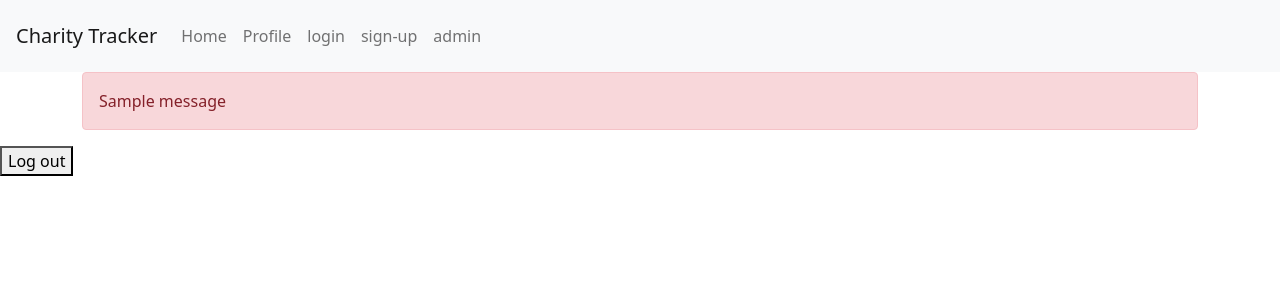
After one commit to alexthegreat194/charity-tracker, a Flask app: page /profile in a window 1280 px wide. The commit adds this page. Shown: the top 300 px of the page. Run offline with Flask 2, Linux system fonts and the light colour scheme; the visitor is signed in with stand-in values (Sample User, id 1); one stand-in notice (Sample message) is shown.

Commit message:
added alerts and changed log in session handleing

```diff
--- a/app.py
+++ b/app.py
@@ -1,4 +1,5 @@
-from flask import Flask, render_template, url_for, redirect, session, request
+from flask import Flask, render_template, url_for, redirect, session, request, get_flashed_messages
+from flask.helpers import flash
 from pymongo import MongoClient
 import datetime
 
@@ -12,9 +13,21 @@ users = db.users
 @app.route('/')
 def index():
     name = session.get("name")
-    if name == None:
-        name = "[pls login]"
     return render_template("index.html", name=name)
+
+@app.route('/profile')
+def profile():
+    name = session.get("name")
+    if name != None:
+        return render_template("profile.html")
+    else:
+        return redirect(url_for("login"))
+
+@app.route('/logout')
+def logout():
+    session["name"] = None
+    session["username"] = None
+    return redirect(url_for("login"))
 
 @app.route('/login')
 def login():
@@ -33,6 +46,7 @@ def login_form():
         return redirect(url_for("index"))
     else:
         print("Not Found")
+        flash("User Not Found")
         return redirect(url_for("login"))
 
 @app.route('/signup')
--- a/templates/base.html
+++ b/templates/base.html
@@ -13,6 +13,8 @@
     </head>
     <body>
         {% include 'partials/navbar.html' %}
+        {% include 'partials/flashes.html' %}
+
         {% block content %}
         {% endblock  %}
     </body>
--- a/templates/index.html
+++ b/templates/index.html
@@ -1,7 +1,11 @@
 {% extends 'base.html' %}
 
 {% block content %}
+    {% if name == None %}
+    <h1>Pls login</h1>
+    {% else %}
     <h1>Hello {{name}}</h1>
+    {% endif %}
 
     {% for user in users %}
         <h1>name: {{ user.name }}</h1>
--- /dev/null
+++ b/templates/partials/flashes.html
@@ -0,0 +1,11 @@
+{% with messages = get_flashed_messages() %}
+    {% if messages %}
+        {% for message in messages %}
+            <div class="container">
+                <div class="alert alert-danger" role="alert">
+                    {{ message }}
+                </div>
+            </div>
+        {% endfor %}
+    {% endif %}
+{% endwith %}
--- a/templates/partials/navbar.html
+++ b/templates/partials/navbar.html
@@ -5,7 +5,7 @@
             <a class="nav-link" href="{{ url_for('index') }}">Home</a>
         </li>
         <li class="nav-item">
-            <a class="nav-link" href="#">Profile</a>
+            <a class="nav-link" href="{{ url_for('profile') }}">Profile</a>
         </li>
         <li class="nav-item">
             <a class="nav-link" href="{{ url_for('login') }}">login</a>
--- /dev/null
+++ b/templates/profile.html
@@ -0,0 +1,5 @@
+{% extends 'base.html' %}
+
+{% block content %}
+    <a href="{{ url_for('logout') }}"><button class="button">Log out</button></a>
+{% endblock content %}
```
